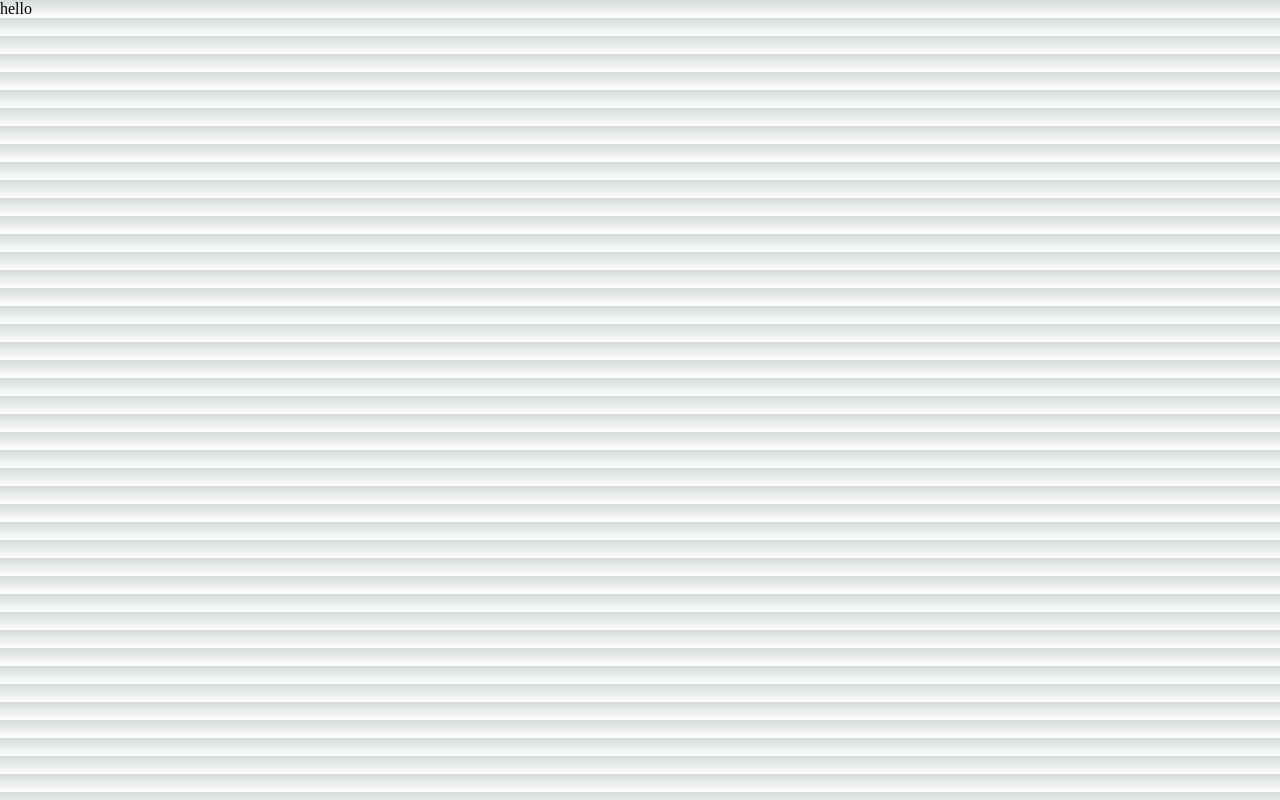
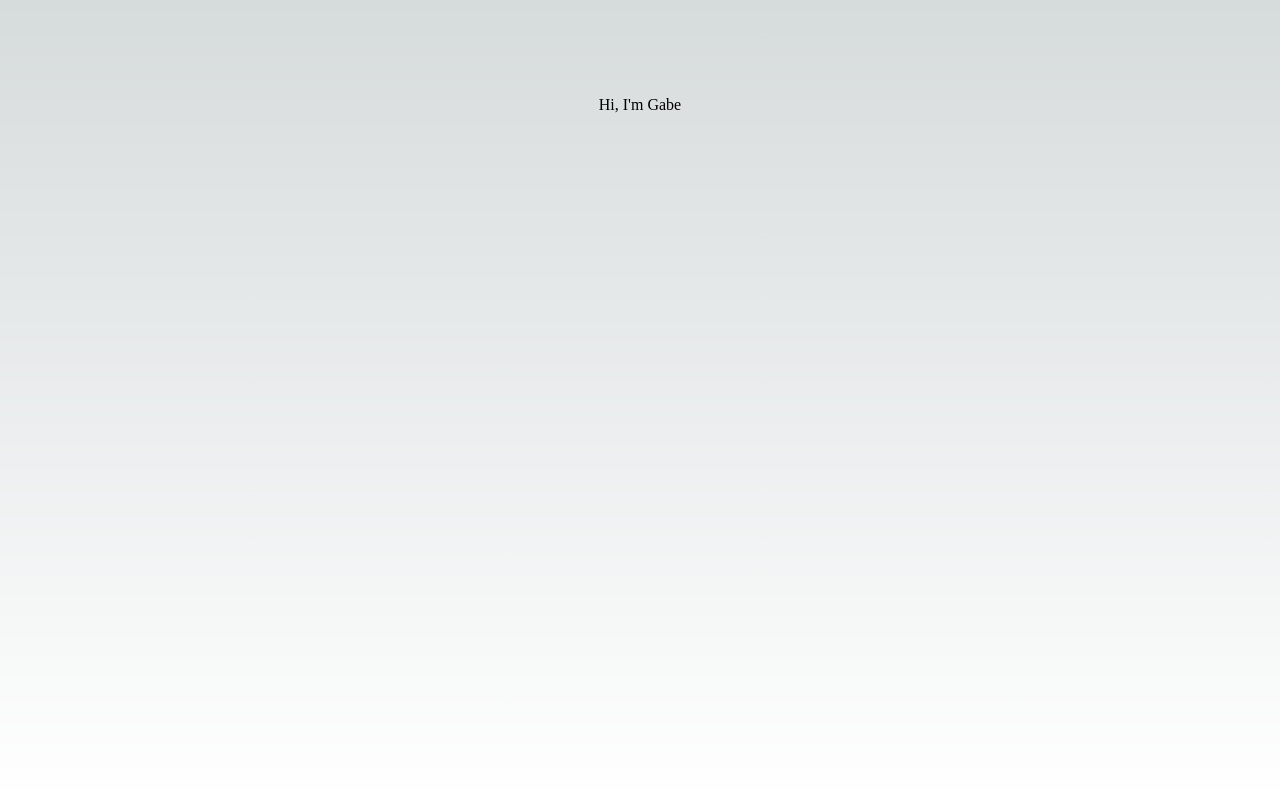
Before and after one commit to gabe-santos/gabe-santos-portfolio, a Next.js app: page / in a window 1280 px wide. Built offline with nearby package versions, Linux system fonts and the light colour scheme.

Commit message:
hello world

```diff
--- a/pages/index.js
+++ b/pages/index.js
@@ -6,7 +6,14 @@ import styles from '../styles/Home.module.css';
 const inter = Inter({ subsets: ['latin'] });
 
 export default function Home() {
-  return <main>hello</main>;
+	return (
+		<>
+			<head>
+				<title>Gabe Santos</title>
+			</head>
+			<main className={styles.main}>Hi, I'm Gabe</main>
+		</>
+	);
 }
 
 //export default function Home() {
```
Also changed, not shown: 1 other file (tests, documents, lock files or other folders).
